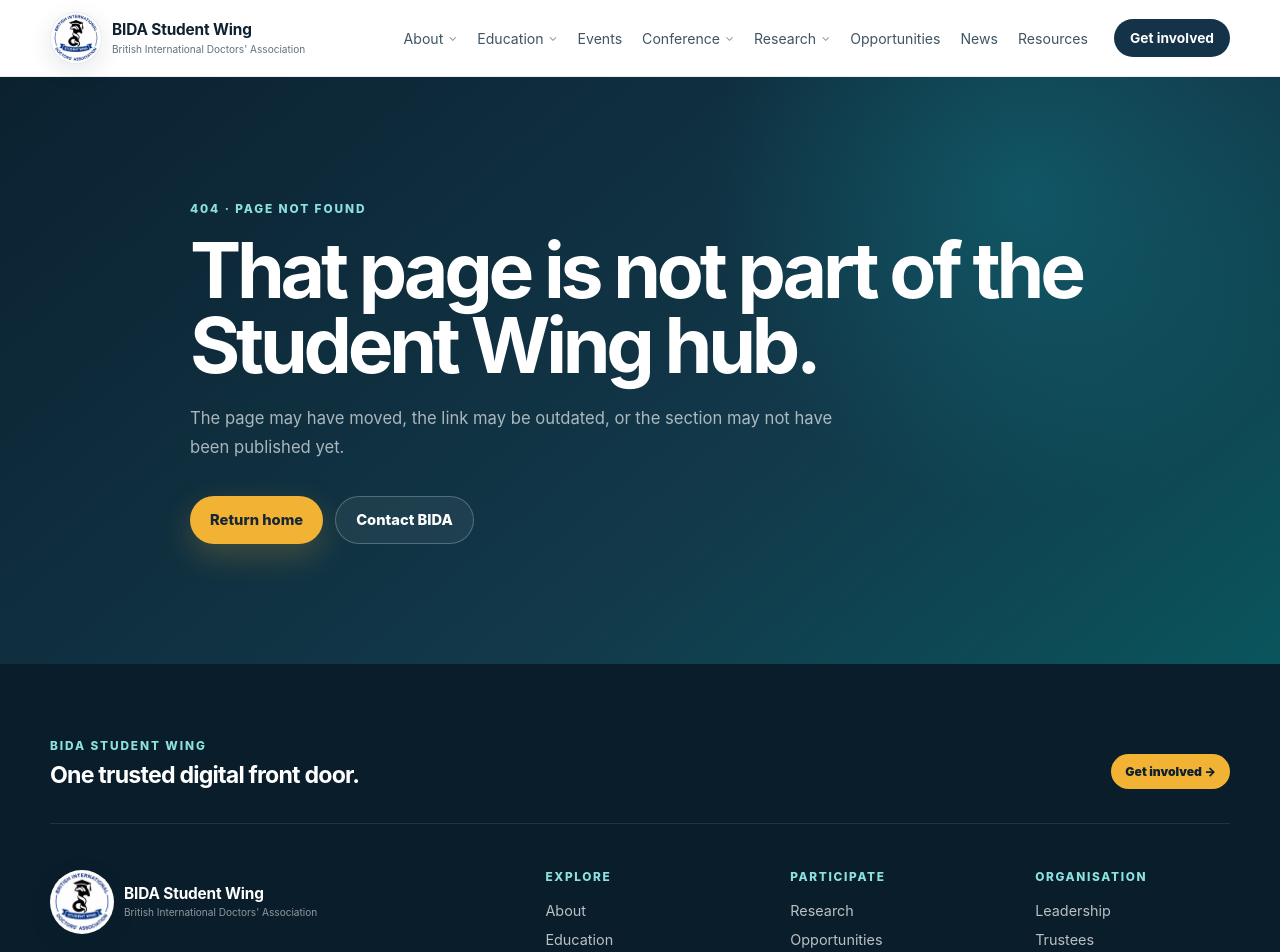
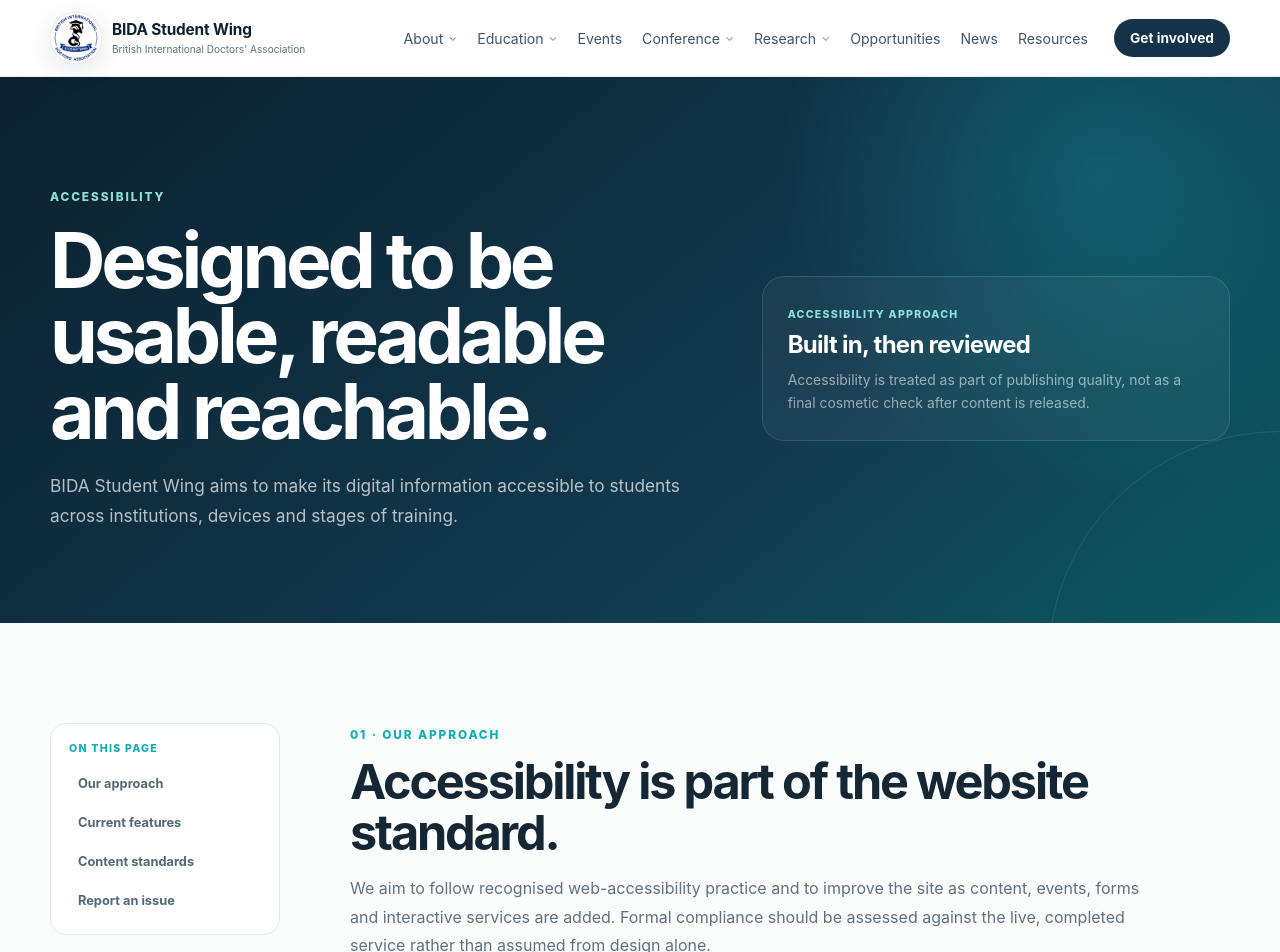
Before and after one commit to faisalmhalnawab/bida-student-wing, a Next.js app: page /accessibility in a window 1280 px wide. Before the commit this address had no page. Shown: the top 952 px of the page. Built offline with nearby package versions, Linux system fonts and the light colour scheme.

Commit message:
Add accessibility statement page

```diff
--- /dev/null
+++ b/app/accessibility/page.tsx
@@ -0,0 +1,88 @@
+import type { Metadata } from "next";
+
+export const metadata: Metadata = {
+  title: "Accessibility",
+  description: "Accessibility information for the BIDA Student Wing website.",
+};
+
+export default function AccessibilityPage() {
+  return (
+    <>
+      <section className="programme-page-hero accessibility-page-hero">
+        <div className="shell programme-page-hero-grid">
+          <div>
+            <span className="eyebrow light">Accessibility</span>
+            <h1>Designed to be usable, readable and reachable.</h1>
+            <p>
+              BIDA Student Wing aims to make its digital information accessible
+              to students across institutions, devices and stages of training.
+            </p>
+          </div>
+          <div className="privacy-status-card">
+            <span>Accessibility approach</span>
+            <strong>Built in, then reviewed</strong>
+            <p>
+              Accessibility is treated as part of publishing quality, not as a
+              final cosmetic check after content is released.
+            </p>
+          </div>
+        </div>
+      </section>
+
+      <section className="section shell privacy-layout">
+        <aside className="privacy-index">
+          <span>On this page</span>
+          <a href="#approach">Our approach</a>
+          <a href="#features">Current features</a>
+          <a href="#content">Content standards</a>
+          <a href="#report">Report an issue</a>
+        </aside>
+
+        <div className="privacy-copy">
+          <section id="approach">
+            <span className="eyebrow">01 · Our approach</span>
+            <h2>Accessibility is part of the website standard.</h2>
+            <p>
+              We aim to follow recognised web-accessibility practice and to
+              improve the site as content, events, forms and interactive services
+              are added. Formal compliance should be assessed against the live,
+              completed service rather than assumed from design alone.
+            </p>
+          </section>
+
+          <section id="features">
+            <span className="eyebrow">02 · Current features</span>
+            <h2>Core interactions are designed for more than one input method.</h2>
+            <div className="privacy-principles">
+              <div><strong>Keyboard access</strong><p>Navigation and links use visible focus states and logical tab order.</p></div>
+              <div><strong>Skip navigation</strong><p>A skip link allows keyboard users to move directly to the main content.</p></div>
+              <div><strong>Reduced motion</strong><p>The site respects reduced-motion preferences for interface transitions.</p></div>
+              <div><strong>Responsive layout</strong><p>Pages adapt across mobile, tablet and desktop screen sizes.</p></div>
+            </div>
+          </section>
+
+          <section id="content">
+            <span className="eyebrow">03 · Content standards</span>
+            <h2>Public information should remain clear when programmes change.</h2>
+            <p>
+              Event changes should be labelled clearly, headings should remain
+              descriptive, links should make sense in context, and published
+              resources should use accessible formats wherever practicable.
+            </p>
+          </section>
+
+          <section id="report">
+            <span className="eyebrow">04 · Report an issue</span>
+            <h2>Accessibility feedback will route through the official contact channel.</h2>
+            <p>
+              Once the approved BIDA Student Wing contact route is published,
+              accessibility issues can be reported through the Contact page for
+              review and correction.
+            </p>
+            <small>Accessibility statement · September 2026</small>
+          </section>
+        </div>
+      </section>
+    </>
+  );
+}
```
